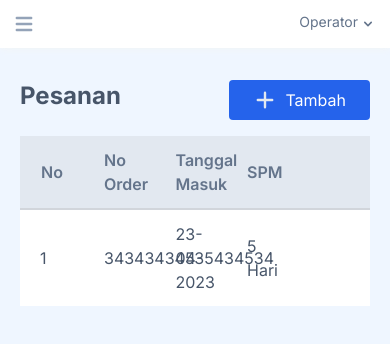
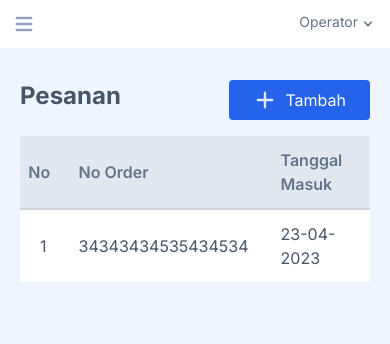
Before and after one commit to khoufstudio/frontend_tracking_app, a Next.js app: page /orders in a window 390 px wide. Shown: the top 344 px of the page. Built offline with nearby package versions, Linux system fonts and the light colour scheme.

Commit message:
adjustment table view on mobile

```diff
--- a/pages/finances/index.tsx
+++ b/pages/finances/index.tsx
@@ -40,7 +40,8 @@ const Finances = () => {
         <h2 className='mb-2 text-2xl text-slate-600 font-bold'>Keuangan</h2>
       </div>
       <div className="bg-white">
-        <table className="table-fixed w-full">
+        <div className="overflow-x-auto">
+          <table className="w-full">
             <thead className="bg-slate-200">
               <tr className="border-b-gray-300 border-b-2">
                 <td className="text-slate-500 font-semibold w-16 text-center">No</td>
@@ -62,6 +63,7 @@ const Finances = () => {
               ))}
             </tbody>
           </table>
+        </div>
       </div>
 
       {/* modal upload */}
--- a/pages/orders/index.tsx
+++ b/pages/orders/index.tsx
@@ -16,7 +16,8 @@ const Order = () => {
         </Link>
       </div>
       <div className="bg-white">
-        <table className="table-fixed w-full">
+        <div className="overflow-x-auto">
+          <table className="w-full">
             <thead className="bg-slate-200">
               <tr className="border-b-gray-300 border-b-2">
                 <td className="text-slate-500 font-semibold w-16 text-center">No</td>
@@ -37,6 +38,7 @@ const Order = () => {
             </tbody>
           </table>
         </div>
+      </div>
     </>
   )
 }
```
Lines whose indentation alone changed are shown as unchanged.
